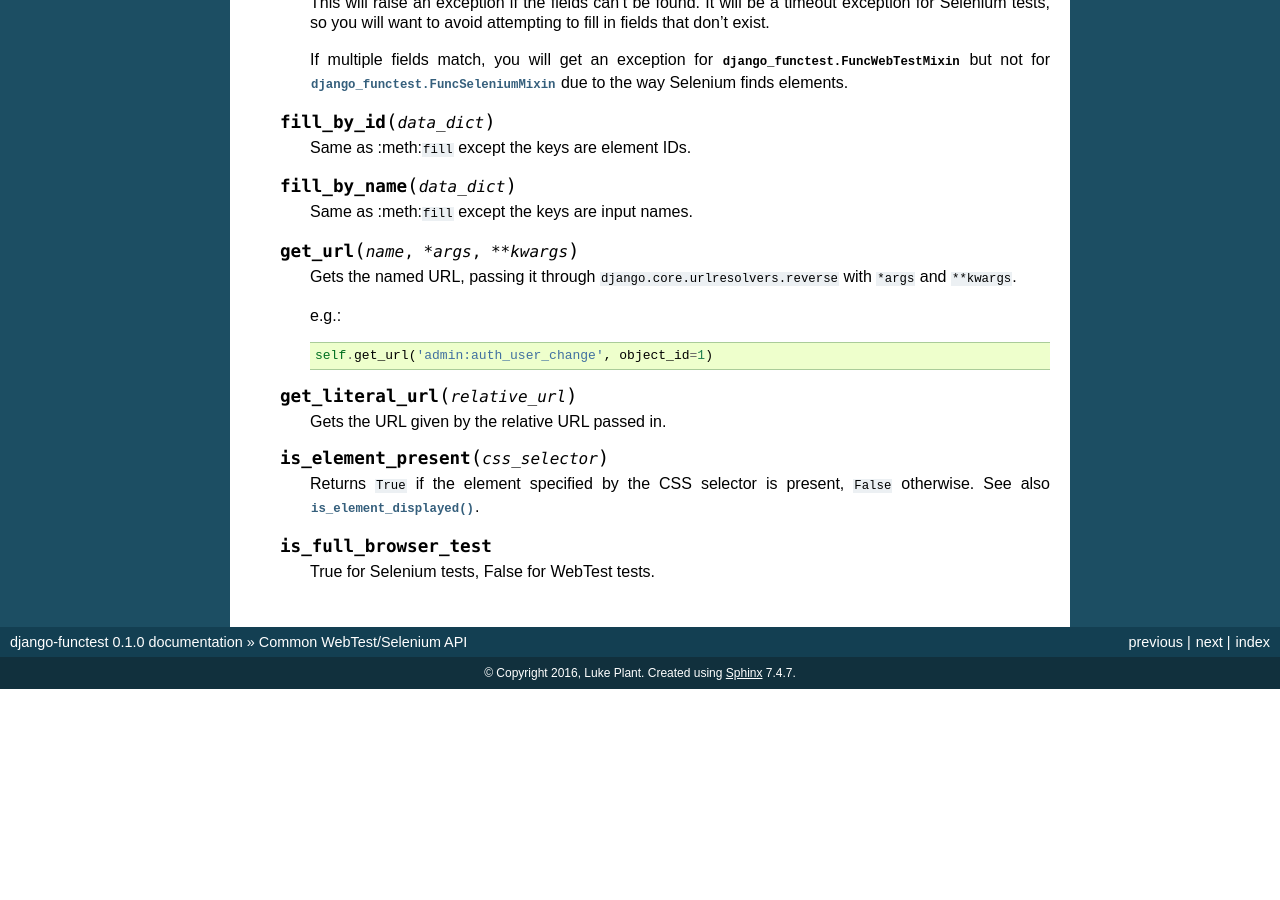
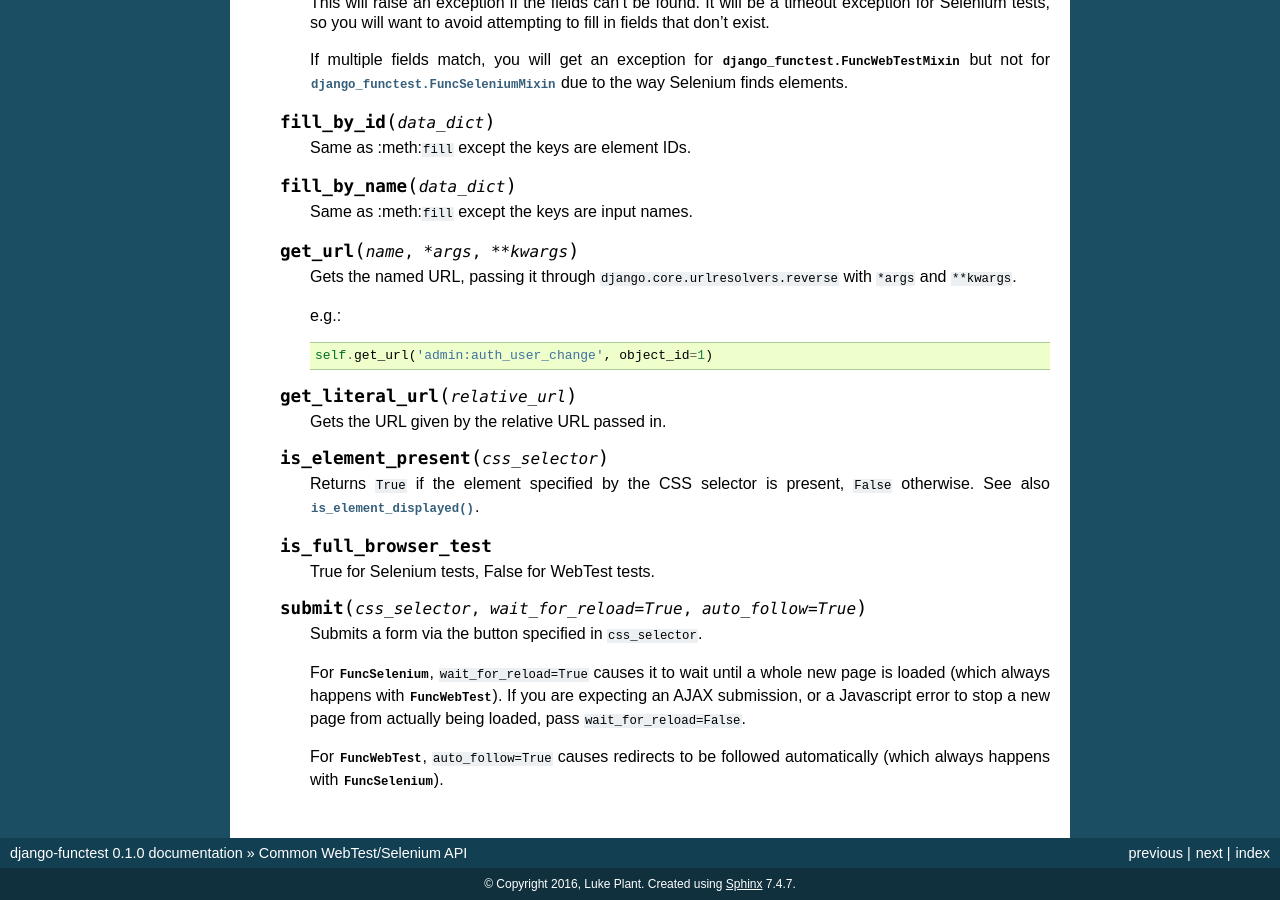
Before and after one commit to django-functest/django-functest, a Sphinx documentation site: the page built from docs/common.rst, in a window 1280 px wide and 900 px high, scrolled down 779 px. Built offline with Sphinx 7.4.7, drawn with Linux system fonts in a browser that asks for light colours; before the commit the page ends 1468 px from its top, so only the background shows below that; some of the changed text lies outside the part shown.

Commit message:
Docs and tests for submit()

```diff
--- a/docs/common.rst
+++ b/docs/common.rst
@@ -81,3 +81,17 @@ followed the same pattern.
    .. attribute:: is_full_browser_test
 
       True for Selenium tests, False for WebTest tests.
+
+   .. method:: submit(css_selector, wait_for_reload=True, auto_follow=True)
+
+      Submits a form via the button specified in ``css_selector``.
+
+      For :class:`~django_functest.FuncSelenium`, ``wait_for_reload=True``
+      causes it to wait until a whole new page is loaded (which always happens
+      with :class:`~django_functest.FuncWebTest`). If you are expecting an AJAX
+      submission, or a Javascript error to stop a new page from actually being
+      loaded, pass ``wait_for_reload=False``.
+
+      For :class:`~django_functest.FuncWebTest`, ``auto_follow=True`` causes
+      redirects to be followed automatically (which always happens with
+      :class:`~django_functest.FuncSelenium`).
```
Also changed, not shown: 4 other files.
